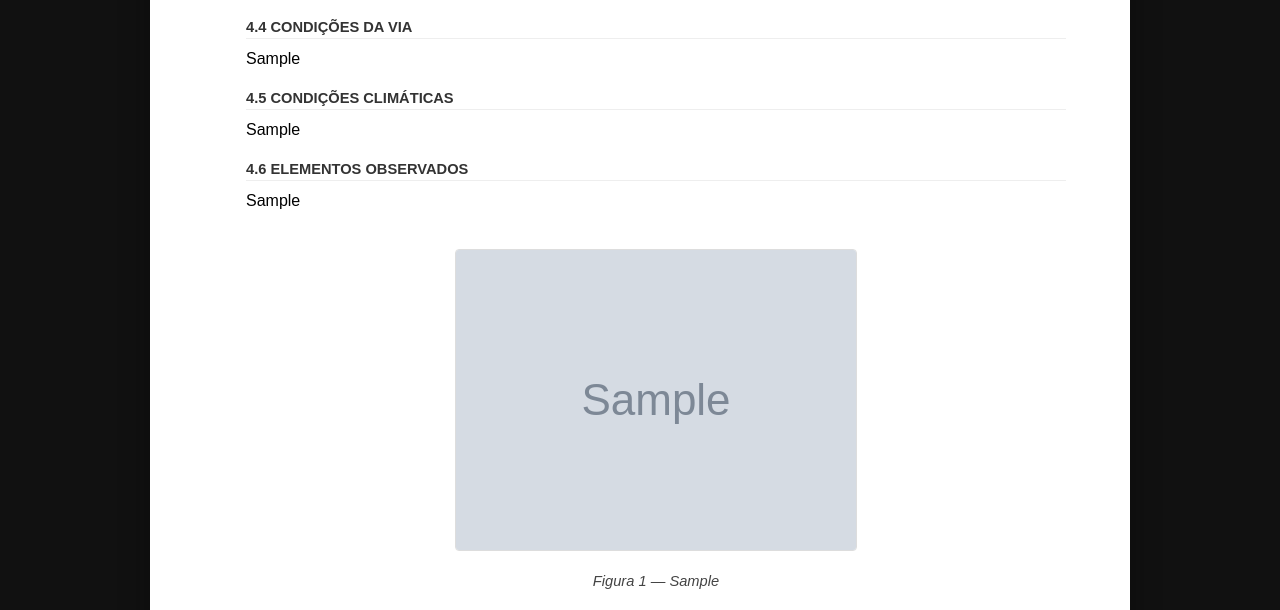
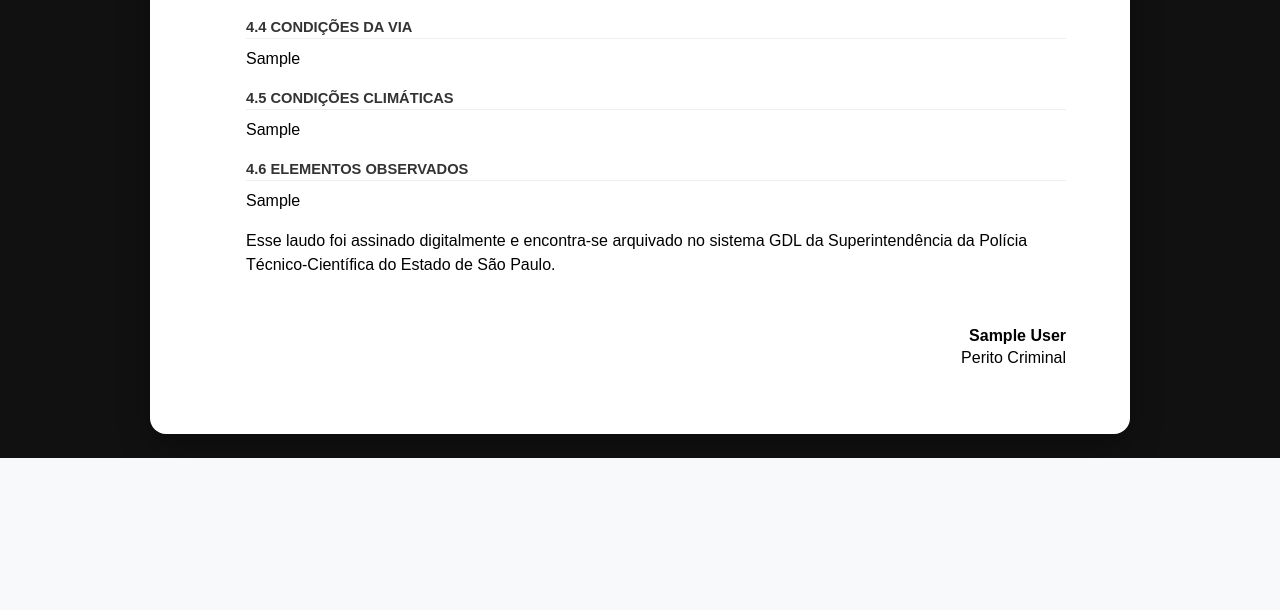
Before and after one commit to PeritoCriminal/myreport, a Django app: page /report_maker/reports/00000000-0000-0000-0000-000000000001/showpage/ in a window 1280 px wide. Shown: the part 1152-1762 px from the top of the page. After the commit the page ends 1610 px from the top, so only its background shows below. Run offline with Django 5.2, Linux system fonts and the light colour scheme; a user stored in the database is signed in; tables that the repository leaves empty hold one stand-in row (values such as "Sample post"); grey boxes marked "Sample" are stand-in pictures; data that the repository does not hold is empty; parts of the project's set-up code (start-up, migrations or seed data) failed here and were passed over; some libraries are stand-ins or nearby versions.

Commit message:
Adicionado dizeres finais: Esse laudo está assinado no GDL bla bla bla, e pseudo-assinatura

```diff
--- a/myreport/report_maker/models/report_case.py
+++ b/myreport/report_maker/models/report_case.py
@@ -692,3 +692,26 @@ class ReportCase(models.Model):
             f"{d_examiner} {examiner} para proceder ao exame pericial "
             f"em atendimento à requisição expedida {d_authority} {authority}."
         )
+
+    @property
+    def report_closing(self):
+        return 'Esse laudo foi assinado digitalmente e encontra-se arquivado no sistema GDL da Superintendência da Polícia Técnico-Científica do Estado de São Paulo.'
+
+    @property
+    def report_signature_block(self) -> dict:
+        """
+        Bloco de assinatura do perito ao final do laudo.
+        """
+        name = self.report_identity_name
+
+        role = self._gendered_roles_from_name(
+            name=name,
+            masculine="Perito Criminal",
+            feminine="Perita Criminal",
+            neutral="Perito Criminal",
+        )
+
+        return {
+            "name": name,
+            "role": role,
+        }
--- a/myreport/report_maker/static/report_maker/css/report_preview.css
+++ b/myreport/report_maker/static/report_maker/css/report_preview.css
@@ -383,3 +383,13 @@ body {
 .report-figure figcaption {
   text-align: center !important;
 }
+
+/* ===========================
+   ASSINATURA DO PERITO (PREVIEW)
+   =========================== */
+
+.report-signature {
+  margin-top: 3rem;       /* espaço visual maior na tela */
+  text-align: right;
+  line-height: 1.4;
+}
--- a/myreport/report_maker/templates/report_maker/reportcase_showpage.html
+++ b/myreport/report_maker/templates/report_maker/reportcase_showpage.html
@@ -185,6 +185,12 @@
           </section>
         {% endif %}
 
+            <div class="mb-3">{{ report.report_closing }}</div>
+            <div class="report-signature mt-5 text-end">
+              <div><strong>{{ report.report_signature_block.name }}</strong></div>
+              <div>{{ report.report_signature_block.role }}</div>
+            </div>
+
       </section>
     </main>
 
```
Also changed, not shown: myreport/report_maker/static/report_maker/css/report_pdf.css (+15 -0 lines), myreport/report_maker/templates/report_maker/report_pdf.html (+7 -0 lines).
